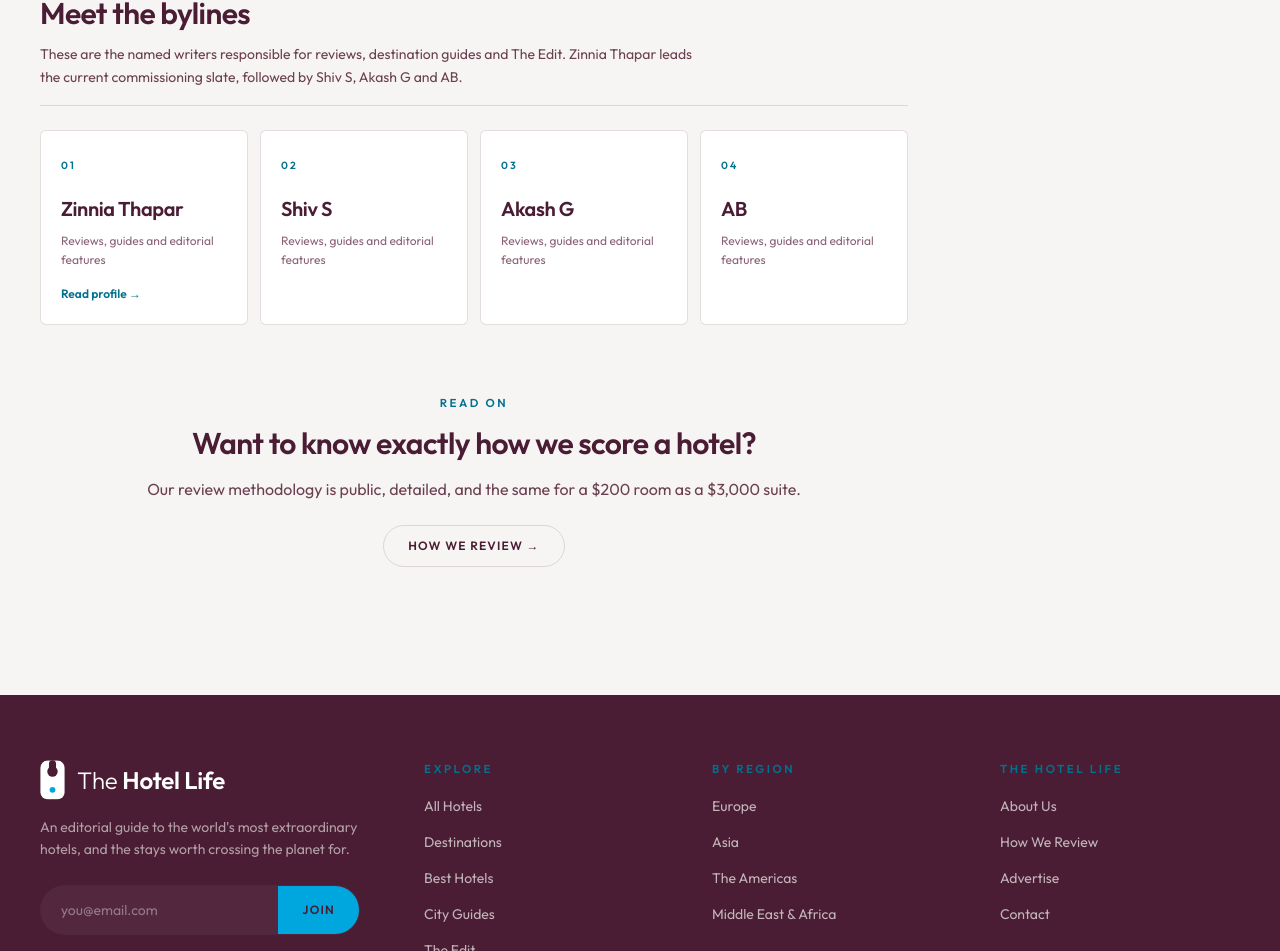
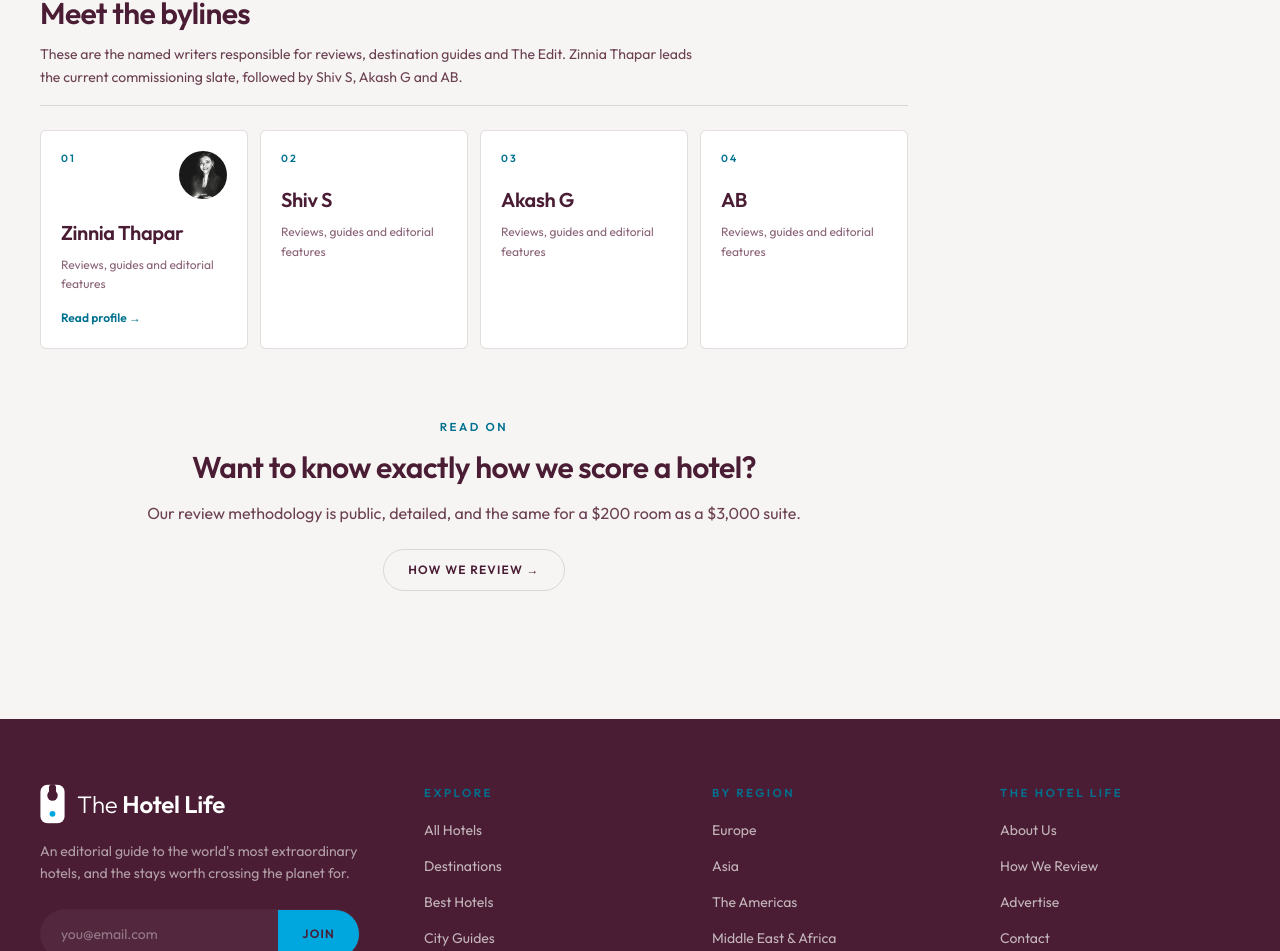
Before and after one commit to shivamsood3/thehotellife, a Next.js app: page /about in a window 1280 px wide. Shown: the part 1508-2459 px from the top of the page. Built offline with nearby package versions, Linux system fonts and the light colour scheme; no server answers.

Commit message:
Add Zinnia Thapar author portrait

```diff
--- a/src/app/about/page.tsx
+++ b/src/app/about/page.tsx
@@ -105,9 +105,20 @@ export default function About() {
         <div className="mt-6 grid gap-3 sm:grid-cols-2 lg:grid-cols-4">
           {contributors.map((name, index) => (
             <div id={authorAnchor(name)} key={name} className="scroll-mt-8 rounded-md border border-line bg-white p-5">
-              <span className="text-[0.65rem] font-semibold uppercase tracking-[0.2em] text-brass-deep">
-                {String(index + 1).padStart(2, "0")}
-              </span>
+              <div className="flex items-start justify-between gap-3">
+                <span className="text-[0.65rem] font-semibold uppercase tracking-[0.2em] text-brass-deep">
+                  {String(index + 1).padStart(2, "0")}
+                </span>
+                {name === "Zinnia Thapar" && authorProfiles[name]?.image && (
+                  <Image
+                    src={authorProfiles[name]!.image!}
+                    alt={authorProfiles[name]!.imageAlt!}
+                    width={48}
+                    height={48}
+                    className="rounded-full object-cover"
+                  />
+                )}
+              </div>
               <p className="font-display mt-5 text-xl font-medium text-ink">{name}</p>
               <p className="mt-2 text-xs leading-relaxed text-ink-muted">
                 Reviews, guides and editorial features
--- a/src/app/authors/zinnia-thapar/page.tsx
+++ b/src/app/authors/zinnia-thapar/page.tsx
@@ -1,4 +1,5 @@
 import type { Metadata } from "next";
+import Image from "next/image";
 import Link from "next/link";
 import HotelCard from "@/components/HotelCard";
 import JsonLd, { authorProfileSchema, breadcrumbSchema } from "@/components/JsonLd";
@@ -16,6 +17,18 @@ export const metadata: Metadata = {
     description: profile.bio,
     type: "profile",
     url: `/authors/${profile.slug}`,
+    images: [{
+      url: profile.image!,
+      width: 348,
+      height: 348,
+      alt: profile.imageAlt!,
+    }],
+  },
+  twitter: {
+    card: "summary",
+    title: `${profile.name} · ${profile.role} at The Hotel Life`,
+    description: profile.bio,
+    images: [profile.image!],
   },
 };
 
@@ -34,8 +47,15 @@ export default function ZinniaThaparProfile() {
       />
 
       <header className="mx-auto mt-12 max-w-3xl border-b border-line pb-10 text-center">
-        <div className="mx-auto flex h-28 w-28 items-center justify-center rounded-full bg-ink font-display text-4xl font-medium text-paper" aria-hidden="true">
-          ZT
+        <div className="relative mx-auto h-32 w-32 overflow-hidden rounded-full border-4 border-white bg-ink shadow-lg sm:h-36 sm:w-36">
+          <Image
+            src={profile.image!}
+            alt={profile.imageAlt!}
+            fill
+            preload
+            className="object-cover"
+            sizes="144px"
+          />
         </div>
         <span className="eyebrow mt-7 inline-block">Editorial profile</span>
         <h1 className="font-display mt-2 text-4xl font-medium leading-tight text-ink sm:text-5xl">
--- a/src/components/JsonLd.tsx
+++ b/src/components/JsonLd.tsx
@@ -96,6 +96,16 @@ export function personSchema(name: HotelEditorialAuthor) {
     url: `${SITE_URL}${path}`,
     ...(profile?.role ? { jobTitle: profile.role } : {}),
     ...(profile?.bio ? { description: profile.bio } : {}),
+    ...(profile?.image ? {
+      image: {
+        "@type": "ImageObject",
+        url: `${SITE_URL}${profile.image}`,
+        contentUrl: `${SITE_URL}${profile.image}`,
+        caption: profile.imageAlt ?? `Portrait of ${profile.name}`,
+        width: 348,
+        height: 348,
+      },
+    } : {}),
     ...(profile?.sameAs?.length ? { sameAs: profile.sameAs } : {}),
     worksFor: { "@id": `${SITE_URL}/#organization` },
   };
@@ -106,6 +116,8 @@ export function authorProfileSchema(profile: {
   slug: string;
   role: string;
   bio: string;
+  image?: string;
+  imageAlt?: string;
   sameAs?: string[];
 }) {
   const url = `${SITE_URL}/authors/${profile.slug}`;
--- a/src/content/authors.ts
+++ b/src/content/authors.ts
@@ -13,6 +13,8 @@ export interface AuthorProfile {
   slug: string;
   role: string;
   bio: string;
+  image?: string;
+  imageAlt?: string;
   sameAs?: string[];
 }
 
@@ -27,6 +29,8 @@ export const authorProfiles: Partial<Record<HotelEditorialAuthor, AuthorProfile>
     slug: "zinnia-thapar",
     role: "Editor and Travel Writer",
     bio: "Zinnia Thapar is an editor and travel writer at The Hotel Life. She leads the current commissioning slate and writes personal hotel reviews, destination guides and editorial features with particular attention to design, service, food and a property's sense of place.",
+    image: "/authors/zinnia-thapar.jpeg",
+    imageAlt: "Portrait of Zinnia Thapar, editor and travel writer at The Hotel Life",
     sameAs: ["https://www.linkedin.com/in/zinniathapar/"],
   },
 };
```
Also changed, not shown: public/authors/zinnia-thapar.jpeg (added).
